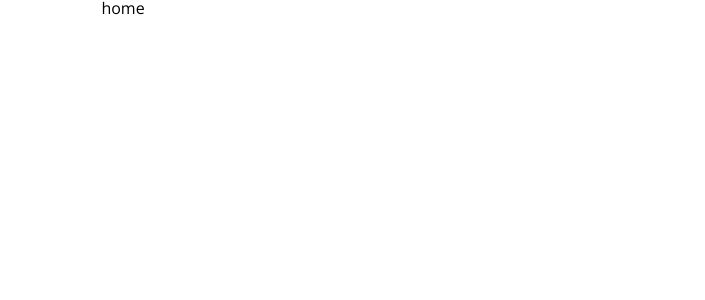
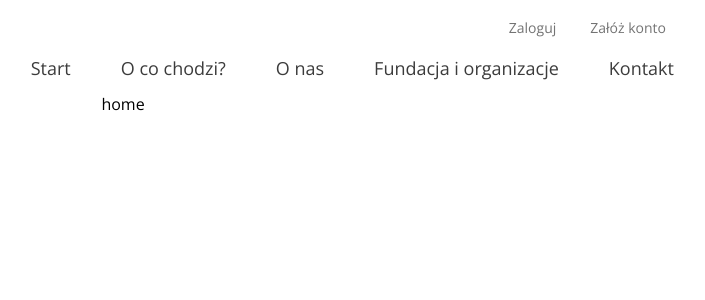
Before and after one commit to ewalis1/portfoliolab, a React (Create React App) app: page / in a window 1280 px wide. Shown: the top 300 px of the page, without its empty margins (517-1222 px from the left). Built offline with nearby package versions, Linux system fonts and the light colour scheme.

Commit message:
created navbar and added styling

```diff
--- a/src/App.js
+++ b/src/App.js
@@ -1,10 +1,10 @@
 import Home from './components/Home';
 import './scss/App.scss';
+import {BrowserRouter as Router, Route, Switch} from 'react-router-dom';
 import Login from './components/Login';
 import Register from './components/Register';
 import Logout from './components/Logout';
 import Navbar from './components/Navbar';
-import {BrowserRouter as Router, Route, Switch} from 'react-router-dom';
 
 function App() {
   return (
@@ -16,10 +16,10 @@ function App() {
             <Route exact path="/">
               <Home />
             </Route>
-            <Route path="/login">
+            <Route path="/logowanie">
               <Login />
             </Route>
-            <Route path="/register">
+            <Route path="/rejestracja">
               <Register />
             </Route>
             <Route path="/logout">
--- a/src/components/Navbar.js
+++ b/src/components/Navbar.js
@@ -1,5 +1,25 @@
+import {Link} from 'react-router-dom';
+import NavbarScroll from './NavbarScroll';
+
 const Navbar = () => {
-  return <></>;
+  return (
+    <nav className="navbar">
+      <div className="nav-log">
+        <Link to="/logowanie" className="nav-link link-style">
+          Zaloguj
+        </Link>
+        <Link to="/rejestracja" className="nav-link link-style">
+          Załóż konto
+        </Link>
+      </div>
+      <div className="nav-menu link-style">
+        <Link to="/" className="menu-link">
+          Start
+        </Link>
+        <NavbarScroll />
+      </div>
+    </nav>
+  );
 };
 
 export default Navbar;
--- /dev/null
+++ b/src/components/NavbarScroll.js
@@ -0,0 +1,61 @@
+import {
+  Link,
+  //   Element,
+  //   Events,
+  //   animateScroll as scroll,
+  //   scrollSpy,
+  //   scroller,
+} from 'react-scroll';
+
+const NavbarScroll = () => {
+  return (
+    <>
+      <Link
+        activeClass="active"
+        className="menu-link three-columns"
+        to="three-columns"
+        spy={true}
+        smooth={true}
+        duration={500}
+        offset={50}
+      >
+        O co chodzi?
+      </Link>
+      <Link
+        activeClass="active"
+        className="menu-link about-us"
+        to="about-us"
+        spy={true}
+        smooth={true}
+        duration={500}
+        offset={50}
+      >
+        O nas
+      </Link>
+      <Link
+        activeClass="active"
+        className="menu-link who-we-help"
+        to="who-we-help"
+        spy={true}
+        smooth={true}
+        duration={500}
+        offset={50}
+      >
+        Fundacja i organizacje
+      </Link>
+      <Link
+        activeClass="active"
+        className="menu-link contact"
+        to="contact"
+        spy={true}
+        smooth={true}
+        duration={500}
+        offset={50}
+      >
+        Kontakt
+      </Link>
+    </>
+  );
+};
+
+export default NavbarScroll;
--- a/src/scss/App.scss
+++ b/src/scss/App.scss
@@ -1,38 +1,3 @@
 .App {
   text-align: center;
 }
-
-.App-logo {
-  height: 40vmin;
-  pointer-events: none;
-}
-
-@media (prefers-reduced-motion: no-preference) {
-  .App-logo {
-    animation: App-logo-spin infinite 20s linear;
-  }
-}
-
-.App-header {
-  background-color: #282c34;
-  min-height: 100vh;
-  display: flex;
-  flex-direction: column;
-  align-items: center;
-  justify-content: center;
-  font-size: calc(10px + 2vmin);
-  color: white;
-}
-
-.App-link {
-  color: #61dafb;
-}
-
-@keyframes App-logo-spin {
-  from {
-    transform: rotate(0deg);
-  }
-  to {
-    transform: rotate(360deg);
-  }
-}
--- /dev/null
+++ b/src/scss/Navbar.scss
@@ -0,0 +1,44 @@
+@import './settings/colors';
+
+.navbar {
+  width: 95vw;
+  height: 6rem;
+  display: flex;
+  flex-direction: column;
+  justify-content: center;
+  align-items: flex-end;
+}
+
+.menu-link {
+  margin: 0.5rem;
+  padding: 0.5rem 1rem;
+  border: 0.75px solid white;
+  font-size: 18px;
+  text-decoration: none;
+  color: $color-basic;
+  cursor: pointer;
+  &:hover {
+    border: 0.75px solid $color-basic;
+  }
+}
+
+.nav-log {
+  margin-right: 1rem;
+  padding-bottom: 1.5rem;
+  .nav-link {
+    margin: 0.5rem;
+    padding: 0.5rem;
+    font-size: 14px;
+    border: 0.75px solid white;
+    cursor: pointer;
+    color: $color-light-menu;
+    text-decoration: none;
+    &:hover {
+      border: 0.75px solid $color-yellow;
+    }
+  }
+}
+
+// .link-style {
+//   text-decoration: none;
+// }
--- a/src/scss/main.scss
+++ b/src/scss/main.scss
@@ -1,7 +1,8 @@
 @import './reset.scss';
 @import './settings/_colors.scss';
 @import './settings/_fonts.scss';
+@import './Navbar.scss';
 
 body {
-    font-family: $font-base;
+  font-family: $font-base;
 }
--- a/src/scss/settings/_colors.scss
+++ b/src/scss/settings/_colors.scss
@@ -0,0 +1,5 @@
+$color-background: #f0f1f1;
+$color-gray: #5e5322;
+$color-yellow: #fad648;
+$color-light-menu: #737373;
+$color-basic: #3c3c3c;
```
